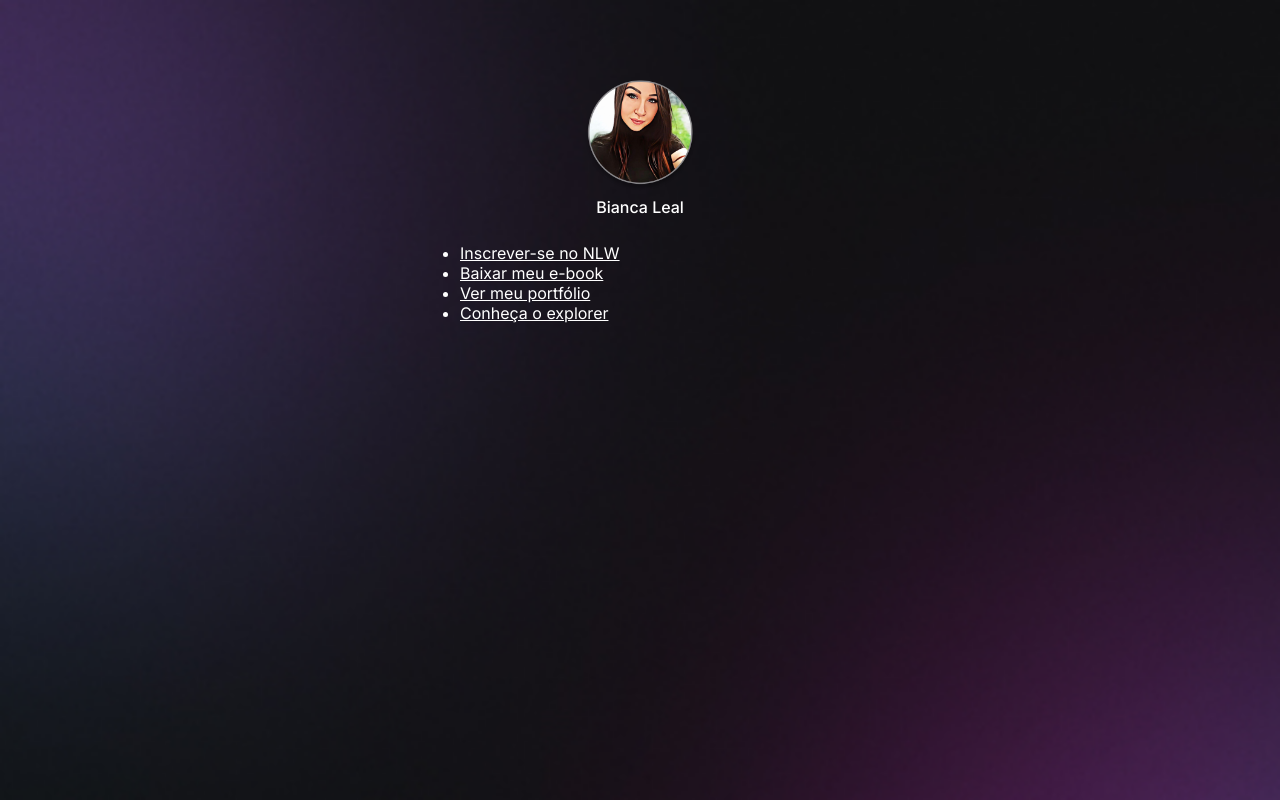
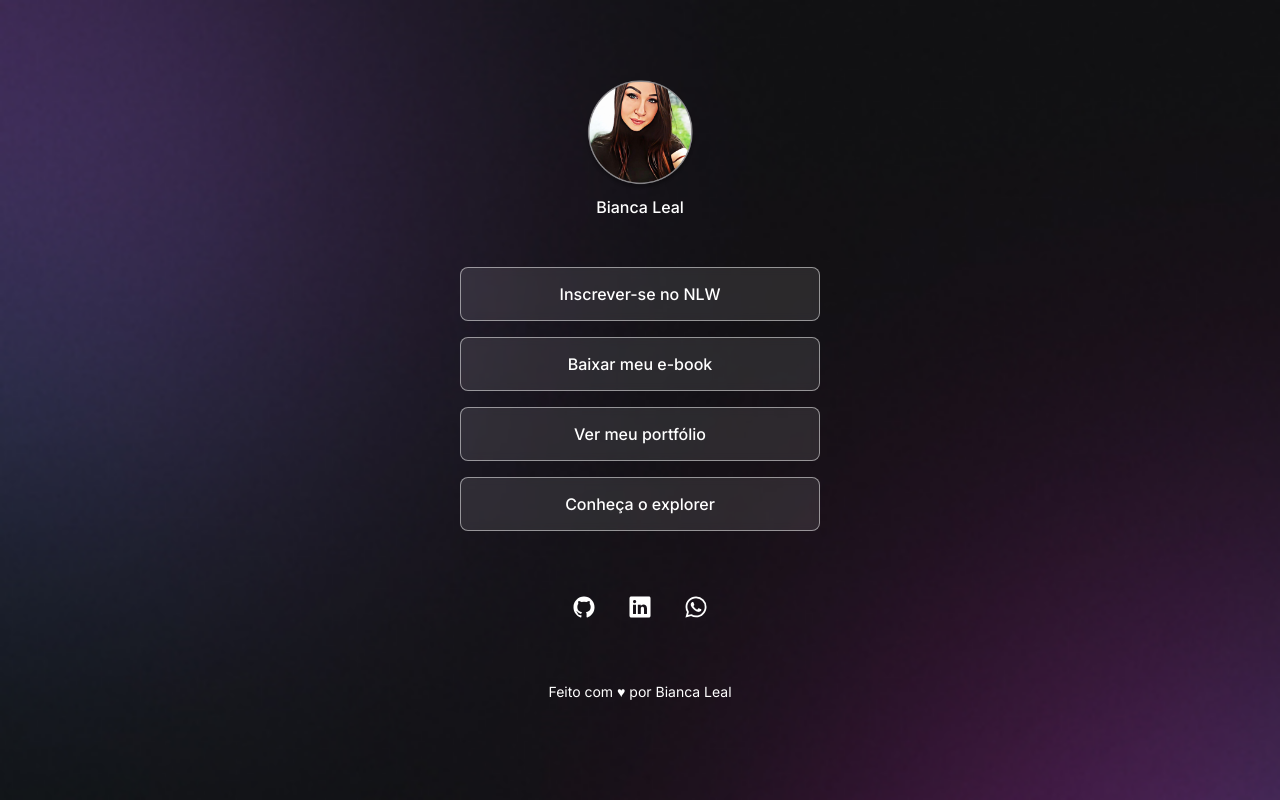
Before and after one commit to Bianca-Leal/devlink-rocketseat, a plain HTML site: page index.html in a window 1280 px wide. Drawn offline with nearby package versions, Linux system fonts and the light colour scheme.

Commit message:
style button

```diff
--- a/index.html
+++ b/index.html
@@ -34,6 +34,31 @@
           <a href="#" target="_blank">Conheça o explorer</a>
         </li>
       </ul>
+      <div id="social-links">
+        <a href="https://github.com/Bianca-Leal" target="_blank">
+          <ion-icon name="logo-github"></ion-icon>
+        </a>
+
+        <a href="https://www.linkedin.com/in/bianca-leall" target="_blank">
+          <ion-icon name="logo-linkedin"></ion-icon>
+        </a>
+
+        <a
+          href="https://api.whatsapp.com/send?phone=5541995823229"
+          target="_blank"
+        >
+          <ion-icon name="logo-whatsapp"></ion-icon>
+        </a>
+      </div>
+      <footer>Feito com ♥ por Bianca Leal</footer>
     </div>
+    <script
+      type="module"
+      src="https://unpkg.com/ionicons@5.5.2/dist/ionicons/ionicons.esm.js"
+    ></script>
+    <script
+      nomodule
+      src="https://unpkg.com/ionicons@5.5.2/dist/ionicons/ionicons.js"
+    ></script>
   </body>
 </html>
--- a/style.css
+++ b/style.css
@@ -15,6 +15,7 @@ body * {
 #container {
   width: 360px;
   margin: 56px auto 0px;
+  padding: 0 24px;
 }
 
 #profile {
@@ -30,3 +31,63 @@ body * {
   font-weight: 500;
   line-height: 24px;
 }
+
+/*links*/
+ul {
+  list-style: none;
+  display: flex;
+  flex-direction: column;
+  gap: 16px;
+  padding: 24px 0;
+}
+
+ul li a {
+  display: flex;
+  align-items: center;
+  justify-content: center;
+  padding: 16px 24px;
+  background-color: rgba(255, 255, 255, 0.1);
+  border: 1px solid rgba(255, 255, 255, 0.5);
+  border-radius: 8px;
+  backdrop-filter: blur(4px);
+  -webkit-backdrop-filter: blur(4px);
+
+  text-decoration: none;
+  font-weight: 500;
+
+  transition: background 0.2s;
+}
+
+/*pseudo-selector*/
+
+ul li a:hover {
+  background-color: rgba(255, 255, 255, 0.5);
+  border: 1.5px solid white;
+}
+
+/*social links*/
+#social-links {
+  display: flex;
+  justify-content: center;
+  padding: 24px 0;
+  font-size: 24px;
+}
+
+#social-links a {
+  display: flex;
+  align-items: center;
+  justify-content: center;
+  padding: 16px;
+  transition: background 0.2s;
+  border-radius: 50%;
+}
+
+#social-links a:hover {
+  background-color: rgba(255, 255, 255, 0.2);
+}
+
+footer {
+  padding: 24px 0;
+  text-align: center;
+  font-size: 14px;
+}
```
